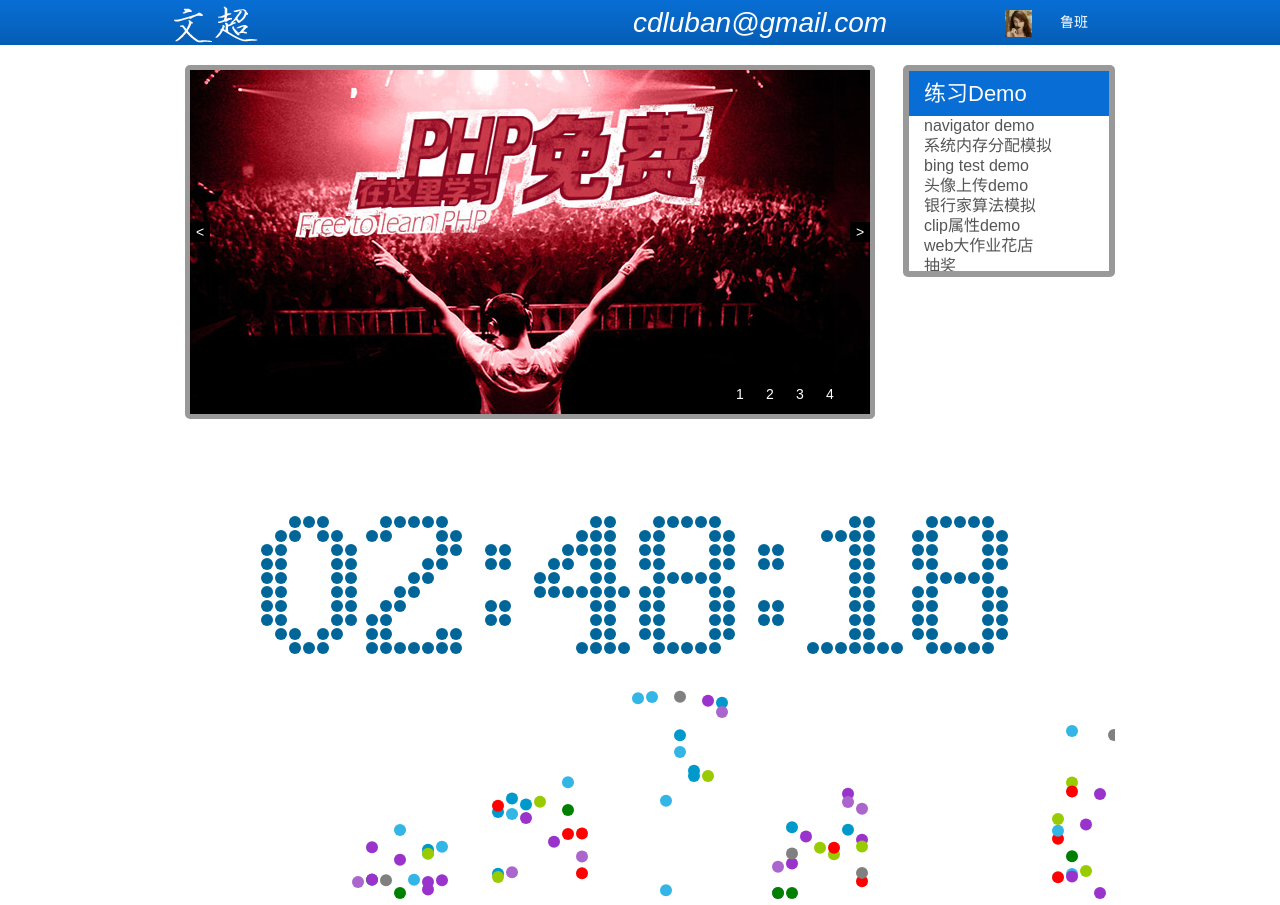
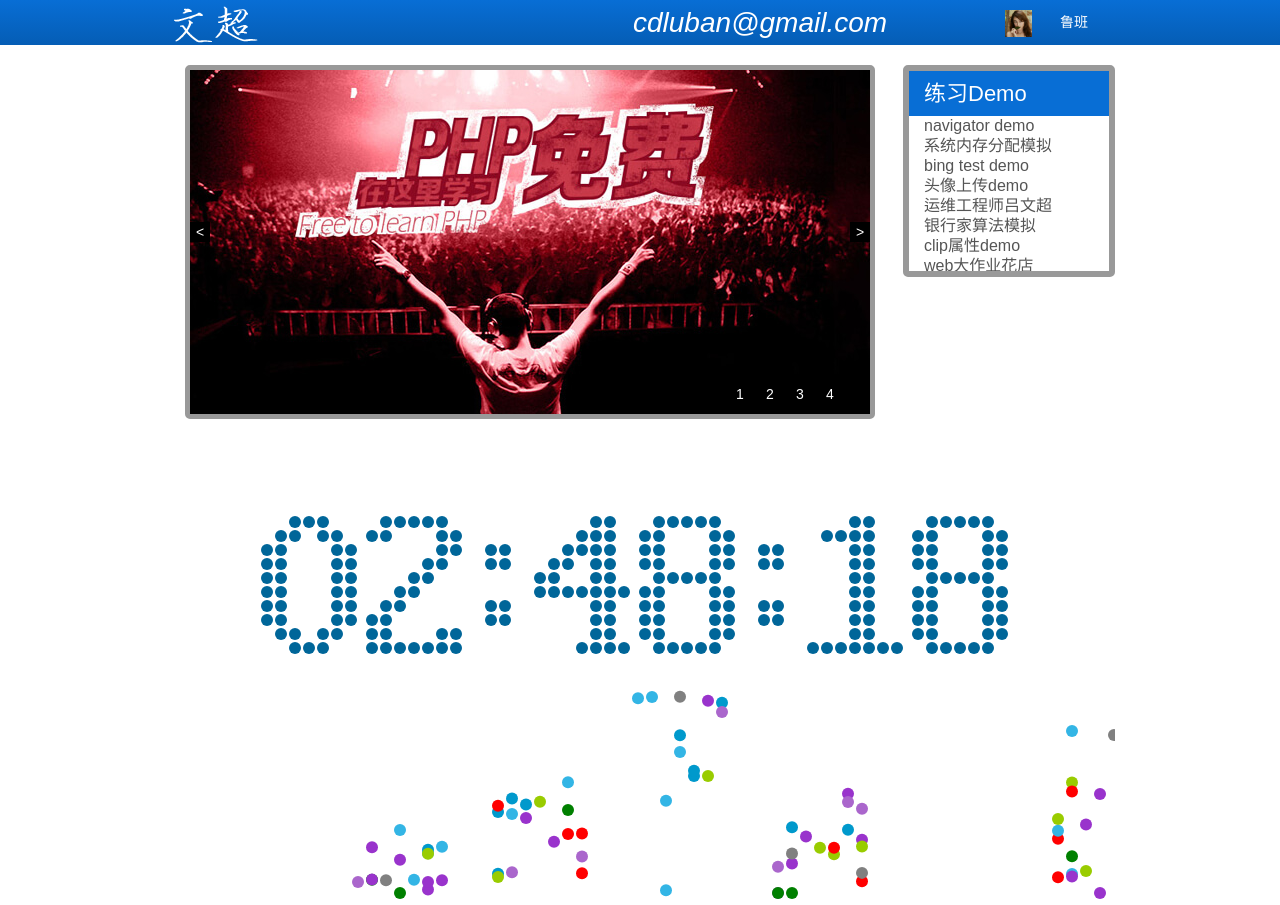
Before and after one commit to Ghostgrain/Ghostgrain.github.io, a plain HTML site: page index.html in a window 1280 px wide. Drawn offline with Linux system fonts and the light colour scheme.

Commit message:
Update index.html

```diff
--- a/index.html
+++ b/index.html
@@ -34,6 +34,7 @@
                 <li><a href="./ROM/ROM.html">系统内存分配模拟</a></li>
                 <li><a href="./search/search.html">bing test demo</a></li>
                 <li><a href="./avatar/avatar.html">头像上传demo</a></li>
+                <li><a href="./images/运维工程师吕文超.doc">运维工程师吕文超</a></li>
             </ul>
             <ul id="roll_2"></ul>
         </div>
```
